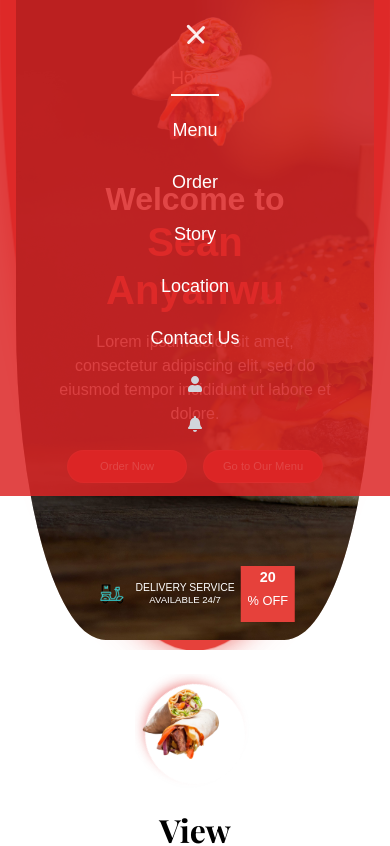
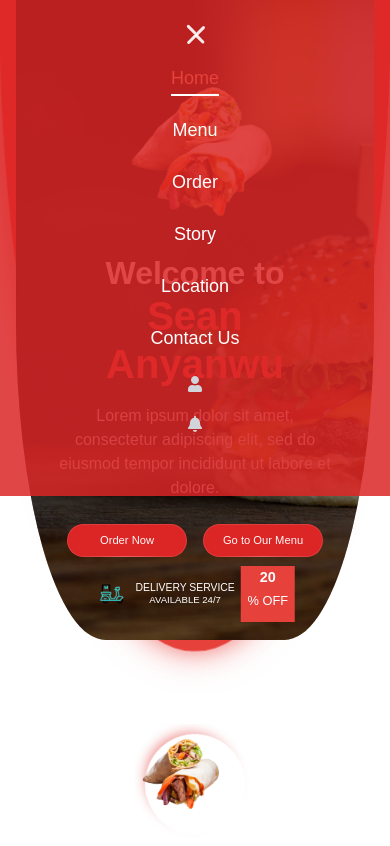
Before and after one commit to muhammadareeb01/restrauntassignment, a React (Create React App) app: page / in a window 390 px wide. Shown: the top 846 px of the page. Built offline with nearby package versions, Linux system fonts and the light colour scheme.

Commit message:
'updatedd'

```diff
--- a/src/styles/home.css
+++ b/src/styles/home.css
@@ -369,7 +369,7 @@
 /* Adjusted for 1200px to 1300px */
 @media (min-width: 1200px) and (max-width: 1300px) {
   .hero-section {
-    min-height: 650px;
+    height: auto;
   }
 
   .hero-red-curve {
@@ -678,11 +678,16 @@
     gap: 0.5rem;
   }
 
-  .hero-image,
-  .hero-text {
+  .hero-image
+   {
     width: 60%;
     text-align: center;
-    margin-top: 10px;
+    margin-top: 80px !important;
+    margin-bottom:  0px !important;
+  }
+  .hero-text{
+
+    margin-top: 30px !important;
   }
 
   .hero-image {
@@ -830,7 +835,7 @@
 
 @media (max-width: 480px) {
   .hero-section {
-    min-height: 650px;
+    height: 100%;
   }
 
   .discount-delivery-row {
```
